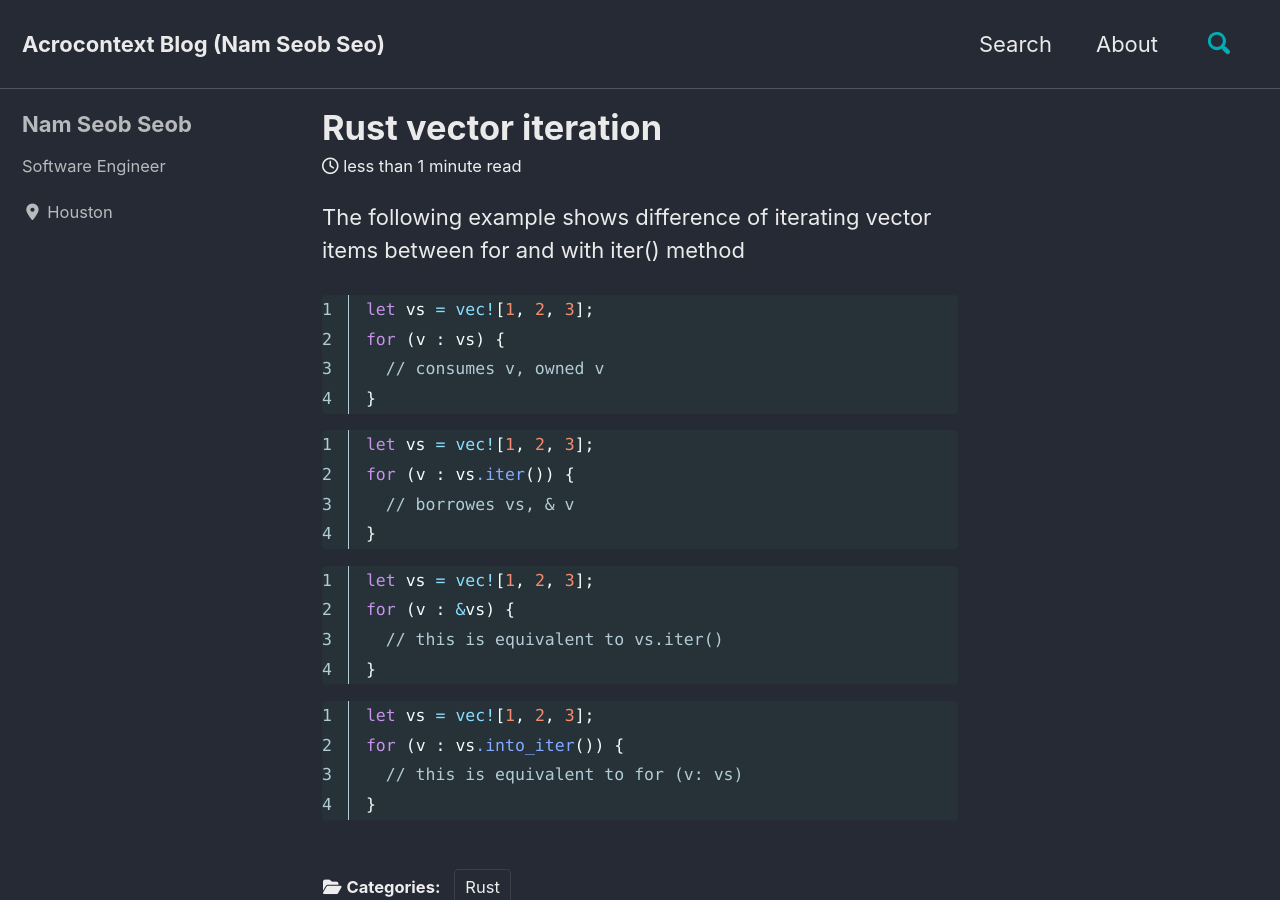
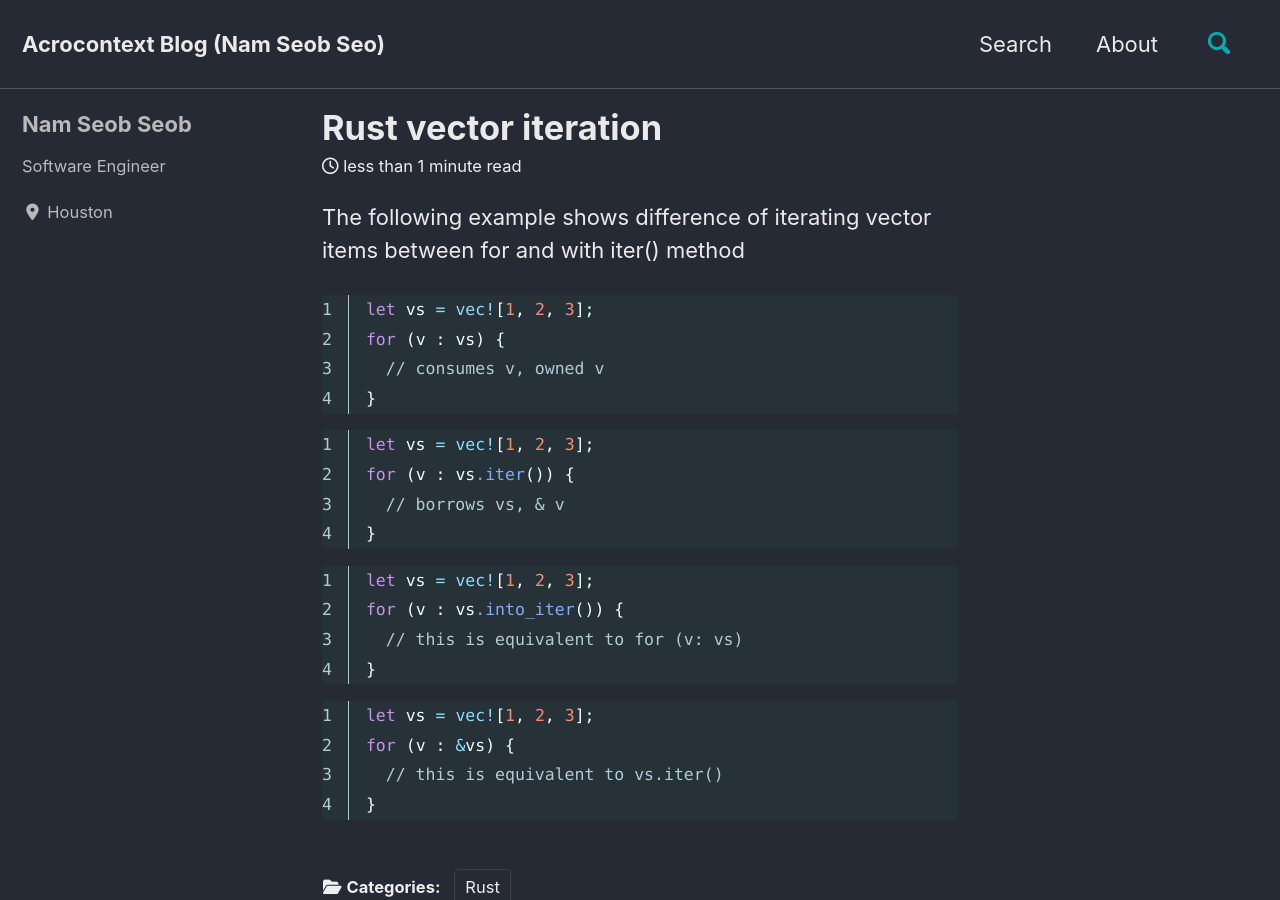
Before and after one commit to nsclass/nsclass.github.io, a Jekyll site: the page built from _posts/2020-06-07-rust-vector-iteration.md, in a window 1280 px wide and 900 px high. Built offline with Jekyll 4.4.1, drawn with Linux system fonts in a browser that asks for light colours; cached includes are drawn as plain includes; nearby versions of some CDN libraries; some of the changed lines change nothing that is shown.

Commit message:
fixed vector iteration

````diff
--- a/_posts/2020-06-07-rust-vector-iteration.md
+++ b/_posts/2020-06-07-rust-vector-iteration.md
@@ -24,7 +24,14 @@ for (v : vs) {
 ```rust
 let vs = vec![1, 2, 3];
 for (v : vs.iter()) {
-  // borrowes vs, & v
+  // borrows vs, & v
+}
+```
+
+```rust
+let vs = vec![1, 2, 3];
+for (v : vs.into_iter()) {
+  // this is equivalent to for (v: vs)
 }
 ```
 
@@ -34,10 +41,3 @@ for (v : &vs) {
   // this is equivalent to vs.iter()
 }
 ```
-
-```rust
-let vs = vec![1, 2, 3];
-for (v : vs.into_iter()) {
-  // this is equivalent to for (v: vs)
-}
-```
````
